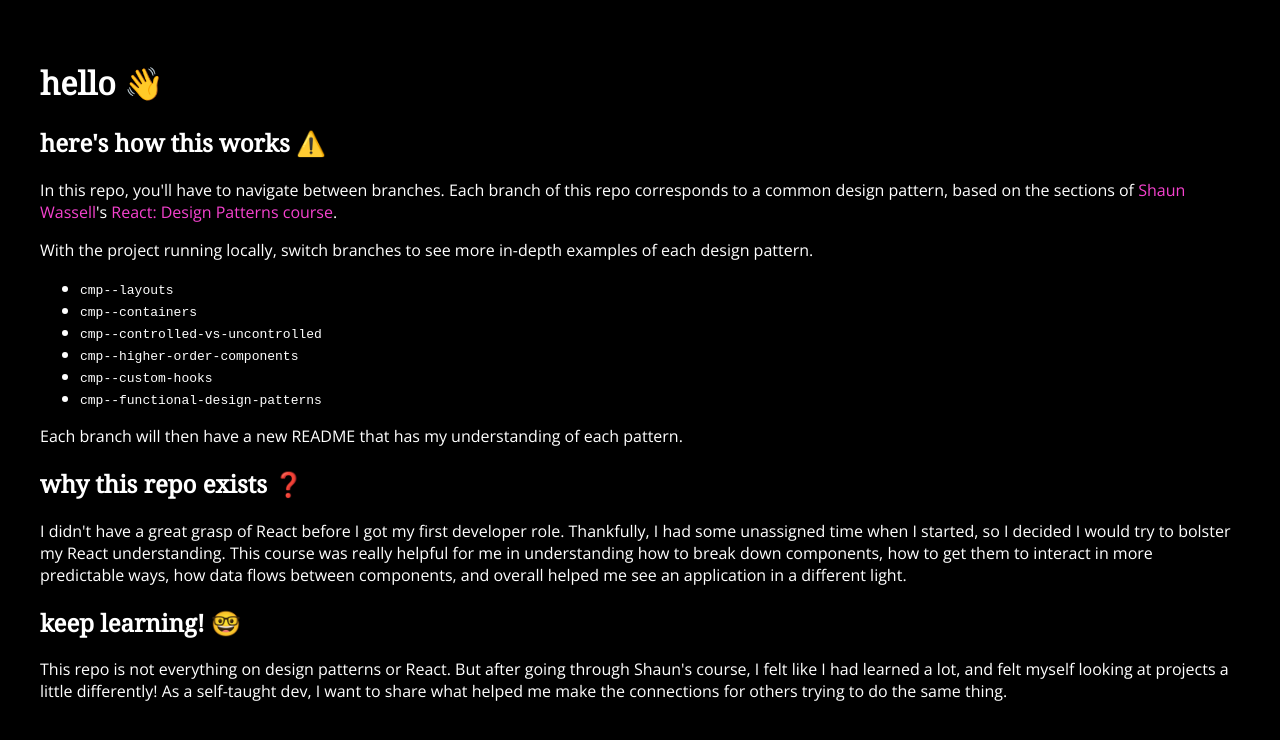
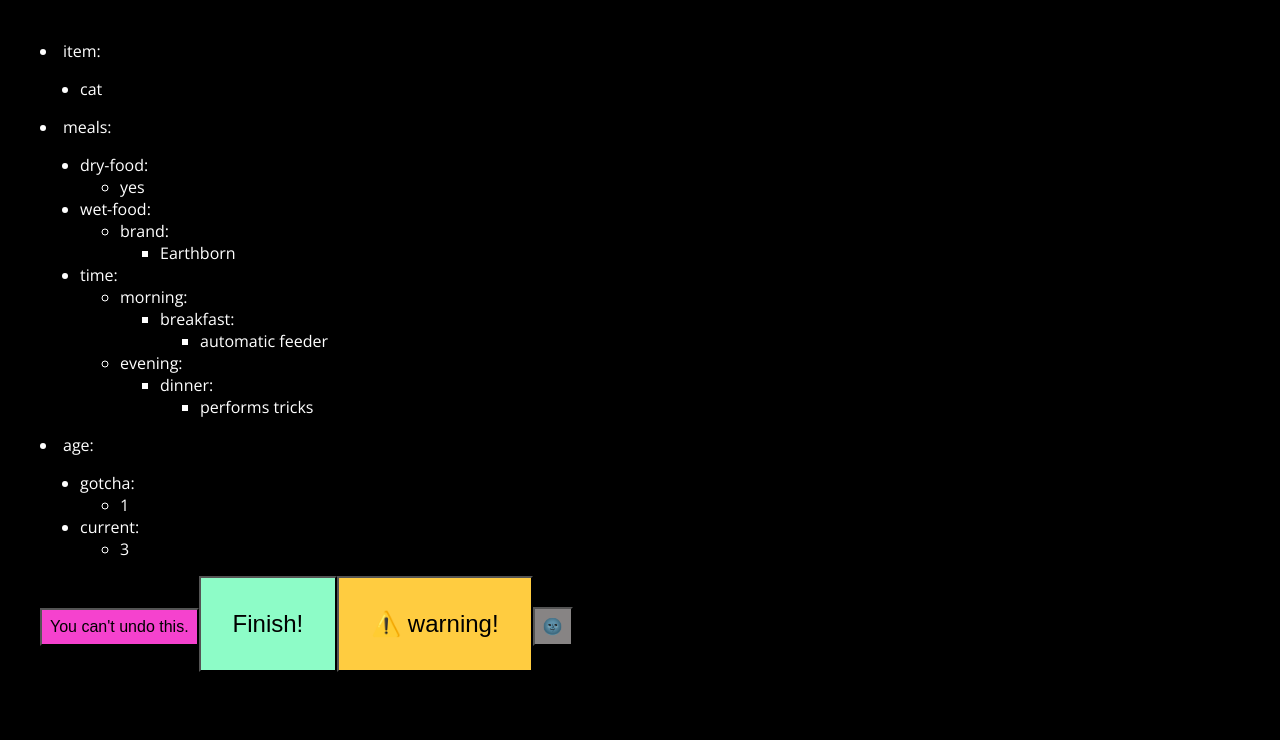
Before and after one commit to marissahuysentruyt/react-design-patterns-practice, a React (Create React App) app: page / in a window 1280 px wide. Shown: the top 740 px of the page. Built offline with nearby package versions, Linux system fonts and the light colour scheme.

Commit message:
:sparkles: feat: add support for functional programming patterns
React functional programming patterns include: RecursiveComponent,
composition, and partiallyApply.

```diff
--- a/src/App.js
+++ b/src/App.js
@@ -1,44 +1,43 @@
+import { RecursiveComponent } from "./RecursiveComponent";
+import { DangerButton, SuccessButton } from "./composition";
+import { WarningButton, DarkButton } from "./partiallyApply";
+
+const wackyNestedObject = {
+	item: "cat",
+	meals: {
+		"dry-food": "yes",
+		"wet-food": {
+			brand: 'Earthborn',
+		},
+		time: {
+			morning: {
+				breakfast: 'automatic feeder',
+			},
+			evening: {
+				dinner: 'performs tricks',
+			}
+		}
+	},
+	age: {
+		gotcha: 1,
+		current: 3,
+	}
+}
+
 function App() {
   return (
     <>
-      <header className="header">
-        <h1>hello 👋</h1>
-      </header>
-      <article className="description">
-        <h2 className="description__heading">here's how this works ⚠️</h2>
-        <p className="description__how-it-works">
-          In this repo, you'll have to navigate between branches. Each branch of this repo corresponds to a common design pattern, based on the sections of <a href="https://www.linkedin.com/in/shaun-wassell/">Shaun Wassell</a>'s <a href="https://www.linkedin.com/learning/react-design-patterns">React: Design Patterns course</a>.
-        </p>
-        <section className="description__instructions">
-          <p>
-            With the project running locally, switch branches to see more in-depth examples of each design pattern.
-          </p>
-          <ul className="description__list">
-            <li><code>cmp--layouts</code></li>
-            <li><code>cmp--containers</code></li>
-            <li><code>cmp--controlled-vs-uncontrolled</code></li>
-            <li><code>cmp--higher-order-components</code></li>
-            <li><code>cmp--custom-hooks</code></li>
-            <li><code>cmp--functional-design-patterns</code></li>
-          </ul>
-        </section>
-        <p>Each branch will then have a new README that has my understanding of each pattern.</p>
-      </article>
-      <article className="context">
-        <h2 className="context__heading">why this repo exists ❓</h2>
-        <p className="context__background">
-          I didn't have a great grasp of React before I got my first developer role. Thankfully, I had some unassigned time when I started, so I decided I would try to bolster my React understanding. This course was really helpful for me in understanding how to break down components, how to get them to interact in more predictable ways, how data flows between components, and overall helped me see an application in a different light.
-        </p>
-      </article>
+      <RecursiveComponent data={wackyNestedObject}/>
 
-      <aritcle className="cta">
-        <h2 className="cta__heading">keep learning! 🤓</h2>
-        <p className="cta__good-luck">
-          This repo is not <span className="cta__span">everything</span> on design patterns or React. But after going through Shaun's course, I felt like I had learned a lot, and felt myself looking at projects a little differently! As a self-taught dev, I want to share what helped me make the connections for others trying to do the same thing.
-        </p>
-      </aritcle>
+      <DangerButton text="You can't undo this."/>
+
+      <SuccessButton text="Finish!"/>
+
+      <WarningButton text="⚠️ warning!"/>
+
+      <DarkButton text="🌚"/>
     </>
   )
 }
 
-export default App;
+export default App
--- /dev/null
+++ b/src/RecursiveComponent.js
@@ -0,0 +1,25 @@
+const isObject = x => typeof x === "object" && x !== null;
+
+export const RecursiveComponent = ({ data }) => {
+  // define the "stopping condition"
+  if(!isObject(data)) {
+    return (
+      <li>{data}</li>
+    );
+  }
+
+  // returns an array of key/value pairs
+  const pairs = Object.entries(data);
+
+  return (
+    <>
+      {pairs.map(([key, value]) => (
+        <li key={key}>{key}:
+          <ul>
+            <RecursiveComponent data={value} />
+          </ul>
+        </li>
+      ))}
+    </>
+  )
+}
--- /dev/null
+++ b/src/composition.js
@@ -0,0 +1,25 @@
+export const Button = ({ size, text, color, ...props}) => {
+  return (
+    <button
+      style={{
+        padding: size === "large" ? "32px" : "8px",
+        fontSize: size === "large" ? "1.5rem" : "1rem",
+        backgroundColor: color,
+      }} {...props}
+    >
+      {text}
+    </button>
+  )
+}
+
+export const DangerButton = props => {
+  return (
+    <Button color="#f542ce" {...props}/>
+  )
+};
+
+export const SuccessButton = props => {
+  return (
+    <Button color="#8dfcc7" {...props} size="large"/>
+  )
+}
--- /dev/null
+++ b/src/partiallyApply.js
@@ -0,0 +1,22 @@
+export const partiallyApply = (Component, partialProps) => {
+  return props => (
+    <Component {...partialProps} {...props} />
+  )
+}
+
+export const Button = ({ size, text, color, ...props}) => {
+  return (
+    <button
+      style={{
+        padding: size === "large" ? "2rem" : "0.5rem",
+        fontSize: size === "large" ? "1.5rem" : "1rem",
+        backgroundColor: color
+      }} {...props}
+    >
+      {text}
+    </button>
+  )
+}
+
+export const WarningButton = partiallyApply(Button, { color: "#ffcc40", size: "large",});
+export const DarkButton = partiallyApply(Button, { color: "#878484" });
```
